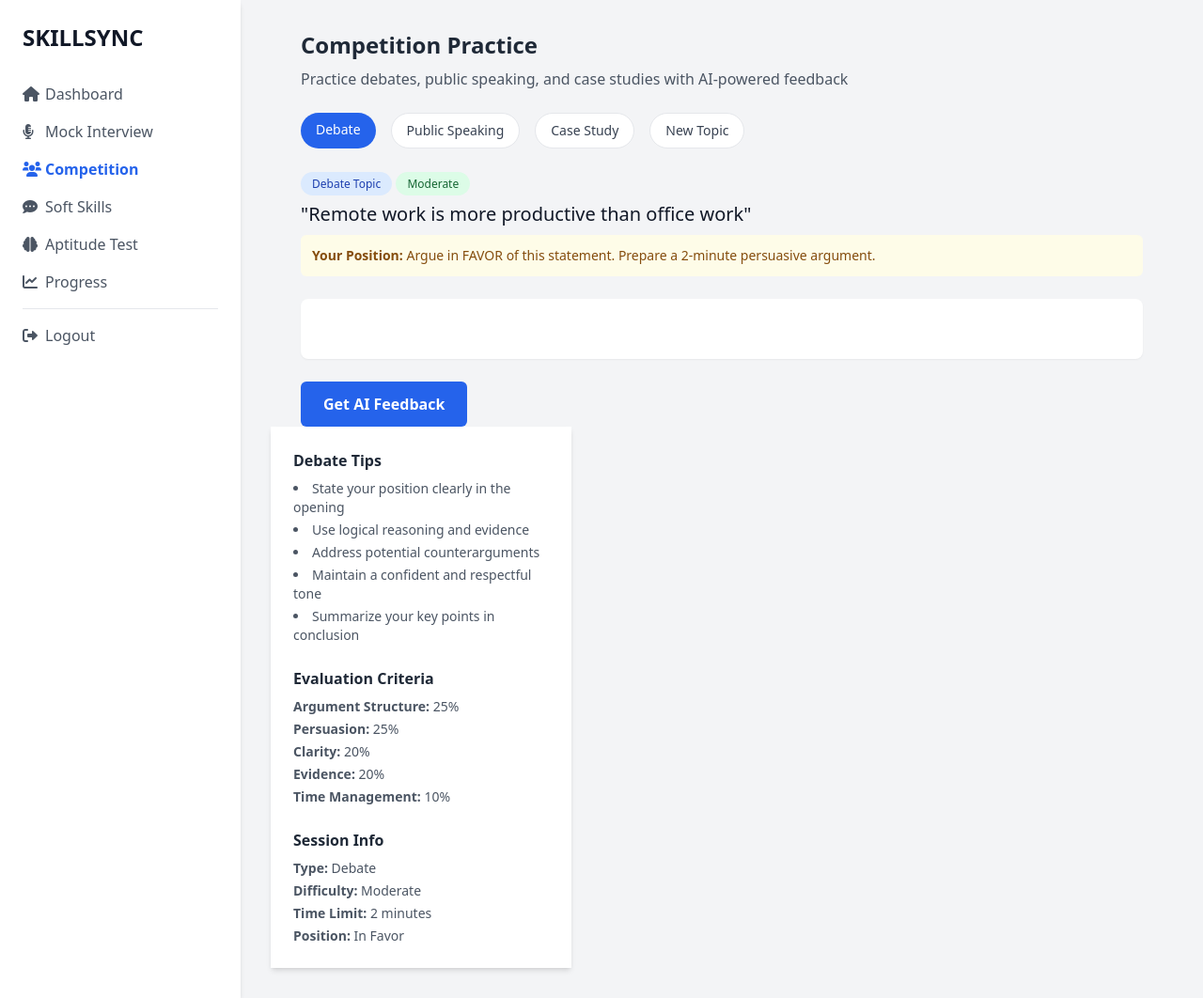
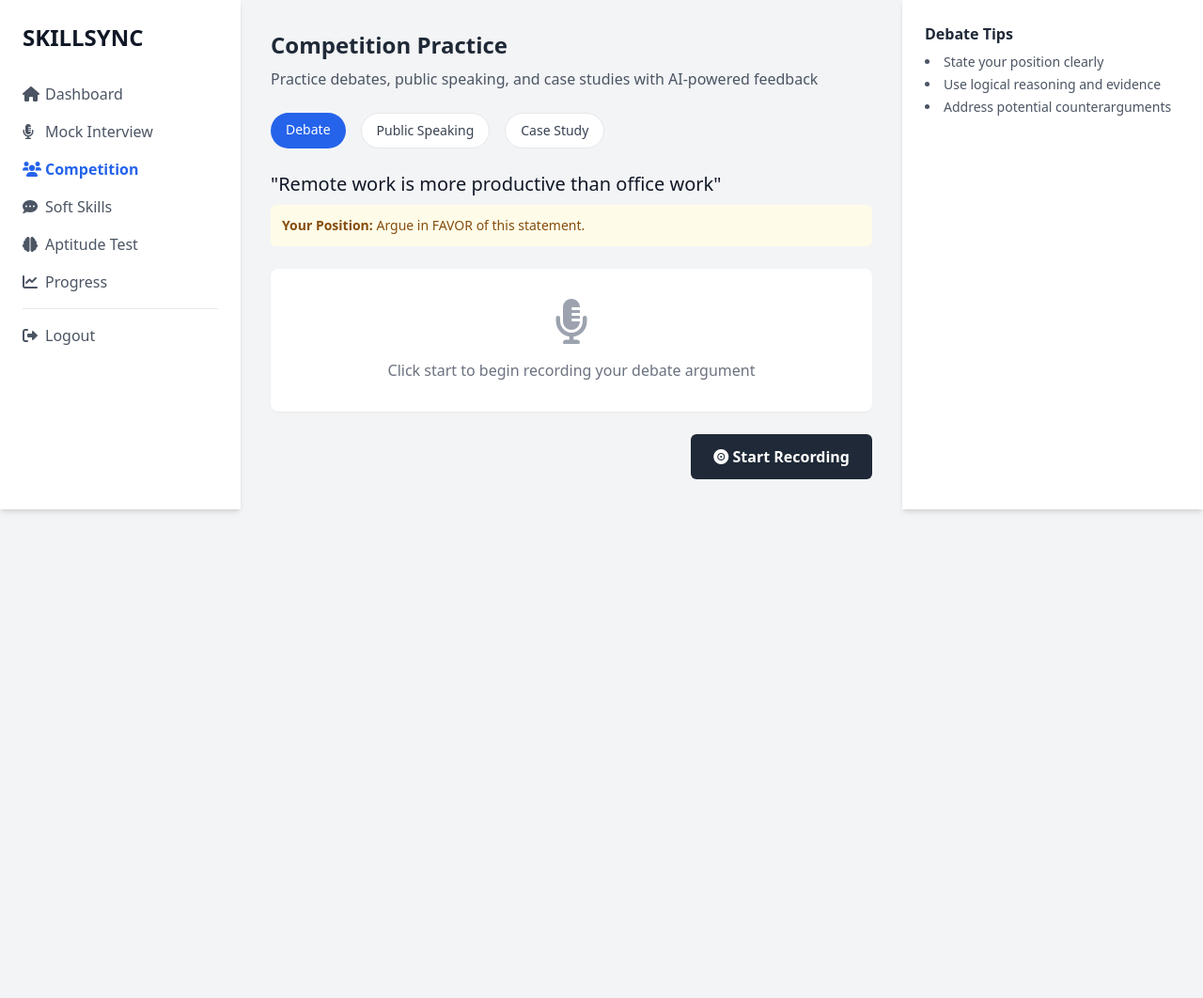
Before and after one commit to aashipandey513-stack/SKILLSYNC, a FastAPI app: page /competition in a window 1280 px wide. Shown: the whole page at 94% size. After the commit the page ends 545 px from the top, so only its background shows below. Run offline with FastAPI, Linux system fonts and the light colour scheme; some libraries are stand-ins or nearby versions.

Commit message:
Update templates/competition.html

```diff
--- a/templates/competition.html
+++ b/templates/competition.html
@@ -36,17 +36,14 @@
                 <span class="px-4 py-2 bg-blue-600 text-white rounded-full text-sm font-medium">Debate</span>
                 <span class="px-4 py-2 bg-white text-gray-700 rounded-full text-sm font-medium border">Public Speaking</span>
                 <span class="px-4 py-2 bg-white text-gray-700 rounded-full text-sm font-medium border">Case Study</span>
-                <button class="px-4 py-2 bg-white text-gray-700 rounded-full text-sm font-medium border ml-auto">New Topic</button>
             </div>
 
             <div class="mb-6">
-                <span class="px-3 py-1 bg-blue-100 text-blue-800 text-xs font-medium rounded-full">Debate Topic</span>
-                <span class="px-3 py-1 bg-green-100 text-green-800 text-xs font-medium rounded-full">Moderate</span>
                 <h3 id="competition-topic" class="text-xl font-medium text-gray-900 mt-2">
                     "Remote work is more productive than office work"
                 </h3>
                 <p id="competition-position" class="p-3 bg-yellow-50 text-yellow-800 rounded-md mt-2 text-sm">
-                    <strong>Your Position:</strong> Argue in FAVOR of this statement. Prepare a 2-minute persuasive argument.
+                    <strong>Your Position:</strong> Argue in FAVOR of this statement.
                 </p>
             </div>
 
@@ -56,93 +53,54 @@
                     <p class="text-gray-500 mt-4">Click start to begin recording your debate argument</p>
                 </div>
                 <div id="recording-state" class="hidden">
-                    <div class="waveform-placeholder h-20 w-full bg-gray-100 rounded-md flex items-center justify-center">
+                    <div class="h-20 w-full bg-gray-100 rounded-md flex items-center justify-center">
                         <span class="text-red-500 font-bold">RECORDING...</span>
                     </div>
                     <p id="timer" class="text-gray-700 mt-2">00:00</p>
                 </div>
             </div>
 
-            <div class="flex justify-between mt-6">
-                <button id="re-record-btn" class="px-6 py-3 bg-gray-200 text-gray-700 font-semibold rounded-md hover:bg-gray-300" disabled>
-                    Re-record
+            <audio id="audio-playback" class="hidden"></audio>
+
+            <div class="flex justify-between items-center mt-6">
+                <div class="flex space-x-4">
+                    <button id="re-record-btn" class="px-6 py-3 bg-gray-200 text-gray-700 font-semibold rounded-md hover:bg-gray-300">
+                        <i class="fas fa-redo"></i> Re-record
                     </button>
-
+                    <button id="playback-btn" class="px-6 py-3 bg-gray-200 text-gray-700 font-semibold rounded-md hover:bg-gray-300">
+                        <i class="fas fa-play"></i> Playback
+                    </button>
+                </div>
+                <div>
                     <button id="start-record-btn" class="px-6 py-3 bg-gray-800 text-white font-semibold rounded-md hover:bg-gray-900">
                         <i class="fas fa-record-vinyl"></i> Start Recording
                     </button>
-
-                <button id="stop-record-btn" class="px-6 py-3 bg-red-600 text-white font-semibold rounded-md hover:bg-red-700 hidden">
+                    <button id="stop-record-btn" class="px-6 py-3 bg-red-600 text-white font-semibold rounded-md hover:bg-red-700">
                         <i class="fas fa-stop"></i> Stop Recording
                     </button>
-
-                <button id="get-feedback-btn" class="px-6 py-3 bg-blue-600 text-white font-semibold rounded-md hover:bg-blue-700" disabled>
+                    <button id="get-feedback-btn" class="px-6 py-3 bg-blue-600 text-white font-semibold rounded-md hover:bg-blue-700">
                         Get AI Feedback
                     </button>
+                </div>
             </div>
 
             <div id="loading-spinner" class="text-center p-8 hidden">
                 <i class="fas fa-spinner fa-spin text-4xl text-blue-600"></i>
-                <p class="text-gray-600 mt-4">Analyzing your response...</p>
+                <p class="text-gray-600 mt-4">Analyzing your response... This may take up to 90 seconds.</p>
             </div>
 
             <div id="feedback-section" class="mt-8 hidden">
-                <div class="bg-white p-8 rounded-lg shadow-sm">
-                    <div class="mb-6 pb-6 border-b">
-                        <h3 class="text-xl font-semibold text-gray-800 mb-2">Overall Performance</h3>
-                        <div class="flex items-center space-x-3">
-                            <span id="feedback-score" class="text-5xl font-bold text-blue-600">0%</span>
-                            <span id="feedback-rating" class="text-2xl font-semibold text-gray-600"></span>
                 </div>
         </div>
-                    <div class="flex flex-col lg:flex-row gap-8">
-                        <div class="flex-grow">
-                            <h4 class="text-lg font-semibold text-gray-800 mb-3">Detailed Analysis</h4>
-                            <table id="feedback-analysis-table" class="w-full"><tbody class="text-sm"></tbody></table>
-                            <h4 class="text-lg font-semibold text-gray-800 mt-6 mb-3">Your Response (Transcribed)</h4>
-                            <p id="feedback-transcript" class="p-4 bg-gray-50 rounded-md text-gray-700 leading-relaxed"></p>
-                        </div>
-                        <div class="w-full lg:w-2/5 flex-shrink-0">
-                            <h4 class="text-lg font-semibold text-green-600 mb-3"><i class="fas fa-check-circle"></i> Strengths</h4>
-                            <ul id="feedback-strengths-list" class="list-disc list-inside space-y-1 text-gray-700"></ul>
-                            <h4 class="text-lg font-semibold text-yellow-600 mt-6 mb-3"><i class="fas fa-exclamation-triangle"></i> Areas to Improve</h4>
-                            <ul id="feedback-improvements-list" class="list-disc list-inside space-y-1 text-gray-700"></ul>
-                            <h4 class="text-lg font-semibold text-blue-600 mt-6 mb-3"><i class="fas fa-magic"></i> AI-Powered Suggestions</h4>
-                            <ul id="feedback-suggestions-list" class="list-disc list-inside space-y-1 text-gray-700"></ul>
-                        </div>
-                    </div>
-                </div>
-            </div> </div>
-    </a-side>
+    </main>
 
     <aside class="w-80 bg-white p-6 shadow-md hidden xl:block">
         <div class="mb-6">
             <h4 class="font-semibold text-gray-800 mb-2">Debate Tips</h4>
             <ul class="list-disc list-inside text-sm text-gray-600 space-y-1">
-                <li>State your position clearly in the opening</li>
+                <li>State your position clearly</li>
                 <li>Use logical reasoning and evidence</li>
                 <li>Address potential counterarguments</li>
-                <li>Maintain a confident and respectful tone</li>
-                <li>Summarize your key points in conclusion</li>
-            </ul>
-        </div>
-        <div class="mb-6">
-            <h4 class="font-semibold text-gray-800 mb-2">Evaluation Criteria</h4>
-            <ul class="text-sm text-gray-600 space-y-1">
-                <li><strong>Argument Structure:</strong> 25%</li>
-                <li><strong>Persuasion:</strong> 25%</li>
-                <li><strong>Clarity:</strong> 20%</li>
-                <li><strong>Evidence:</strong> 20%</li>
-                <li><strong>Time Management:</strong> 10%</li>
-            </ul>
-        </div>
-        <div>
-            <h4 class="font-semibold text-gray-800 mb-2">Session Info</h4>
-            <ul class="text-sm text-gray-600 space-y-1">
-                <li><strong>Type:</strong> Debate</li>
-                <li><strong>Difficulty:</strong> Moderate</li>
-                <li><strong>Time Limit:</strong> 2 minutes</li>
-                <li><strong>Position:</strong> In Favor</li>
             </ul>
         </div>
     </aside>
```
Lines whose indentation alone changed are shown as unchanged.
